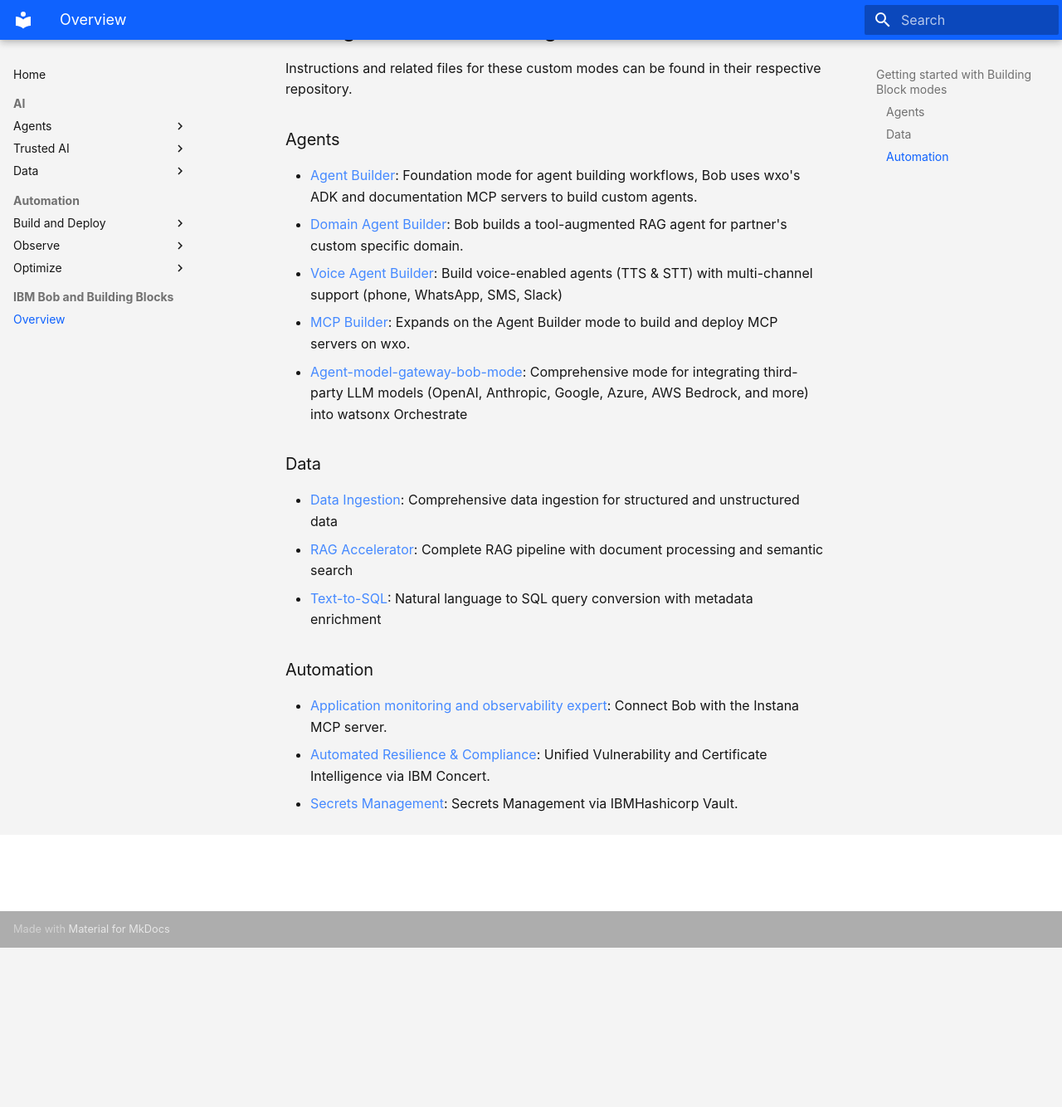
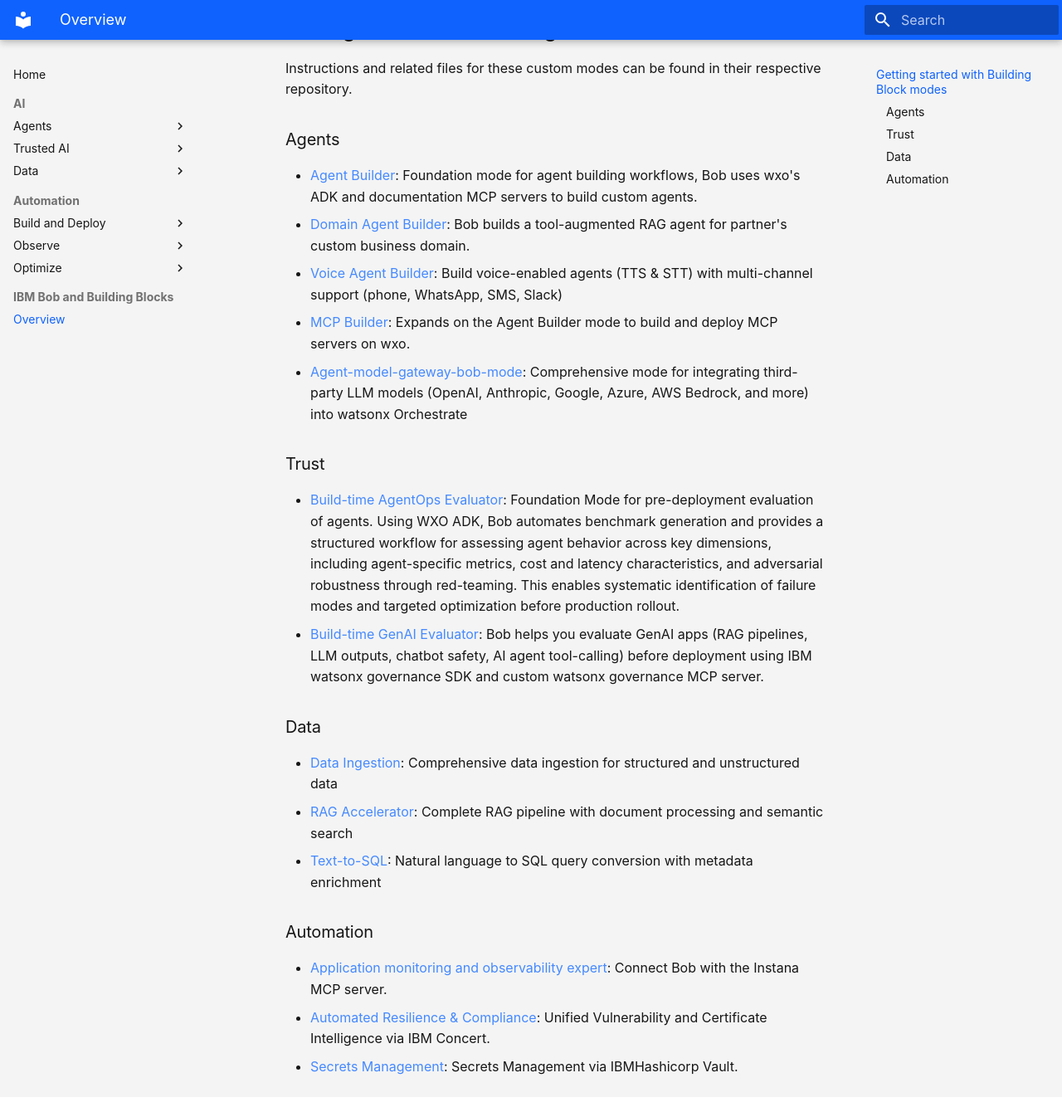
Before and after one commit to ibm-self-serve-assets/building-blocks-docs, an MkDocs documentation site: the page built from docs-src/ibm-bob/index.md, in a window 1280 px wide and 1400 px high, scrolled down 596 px. Shown: the top 1334 px of the window at 83% size. Built offline with MkDocs 1.6.1 and Material for MkDocs 9.7.7, drawn with Linux system fonts in a browser that asks for light colours; before the commit the page ends 1738 px from its top, so only the background shows below that.

Commit message:
add trust bob modes

```diff
--- a/docs-src/ibm-bob/index.md
+++ b/docs-src/ibm-bob/index.md
@@ -16,10 +16,15 @@
 
 ### Agents
 - [Agent Builder](https://github.com/ibm-self-serve-assets/building-blocks/tree/main/agents/agent-builder/bob-modes/agent-builder-bob-modes/base-modes/agent-builder-base-mode): Foundation mode for agent building workflows, Bob uses wxo's ADK and documentation MCP servers to build custom agents.
-- [Domain Agent Builder](https://github.com/ibm-self-serve-assets/building-blocks/tree/main/agents/agent-builder/bob-modes/agent-builder-bob-modes/custom-modes/domain-agent-builder): Bob builds a tool-augmented RAG agent for partner's custom specific domain.
+- [Domain Agent Builder](https://github.com/ibm-self-serve-assets/building-blocks/tree/main/agents/agent-builder/bob-modes/agent-builder-bob-modes/custom-modes/domain-agent-builder): Bob builds a tool-augmented RAG agent for partner's custom business domain.
 - [Voice Agent Builder](https://github.com/ibm-self-serve-assets/building-blocks/tree/main/agents/agent-builder/bob-modes/agent-builder-bob-modes/custom-modes/voice-agent-builder): Build voice-enabled agents (TTS & STT) with multi-channel support (phone, WhatsApp, SMS, Slack)
 -  [MCP Builder](https://github.com/ibm-self-serve-assets/building-blocks/tree/main/agents/multi-agent-orchestration/bob-modes/multiagent-orchestration-bob-modes/base-modes): Expands on the Agent Builder mode to build and deploy MCP servers on wxo.
 - [Agent-model-gateway-bob-mode](https://github.com/ibm-self-serve-assets/building-blocks/tree/main/agents/agent-gateway/bob-modes/base-modes/agent-model-gateway-bob-mode): Comprehensive mode for integrating third-party LLM models (OpenAI, Anthropic, Google, Azure, AWS Bedrock, and more) into watsonx Orchestrate
+
+### Trust
+- [Build-time AgentOps Evaluator](https://github.com/ibm-self-serve-assets/building-blocks/tree/main/trusted-ai/design-time-evaluations/agents-evaluations/bob-modes/base-modes): Foundation Mode for pre-deployment evaluation of agents. Using WXO ADK, Bob automates benchmark generation and provides a structured workflow for assessing agent behavior across key dimensions, including agent-specific metrics, cost and latency characteristics, and adversarial robustness through red-teaming. This enables systematic identification of failure modes and targeted optimization before production rollout.
+- [Build-time GenAI Evaluator](https://github.com/ibm-self-serve-assets/building-blocks/tree/main/trusted-ai/design-time-evaluations/gen-ai-evaluations/bob-modes/base-modes): Bob helps you evaluate GenAI apps (RAG pipelines, LLM outputs, chatbot safety, AI agent tool-calling) before deployment using IBM watsonx governance SDK and custom watsonx governance MCP server.
+
 
 ### Data
 - [Data Ingestion](https://github.com/ibm-self-serve-assets/building-blocks/blob/main/data-for-ai/data-ingestion/bob-modes/base-modes): Comprehensive data ingestion for structured and unstructured data
--- a/mkdocs.yml
+++ b/mkdocs.yml
@@ -56,9 +56,9 @@
       - Trusted AI:
           - Overview: ai-core/trust/index.md
           - Design-Time Evaluations: ai-core/trust/design-time-evaluations.md
-          - Runtime Evaluations: ai-core/trust/runtime-evaluations.md
+          - Runtime Monitoring: ai-core/trust/run-time-monitoring.md
           - Compliance Accelerators: ai-core/trust/compliance-accelerators.md
-          - Secure AI Lifecycle: ai-core/trust/secure-ai-lifecycle.md
+
 
       - Data:
           - Overview: ai-core/data/index.md
```
